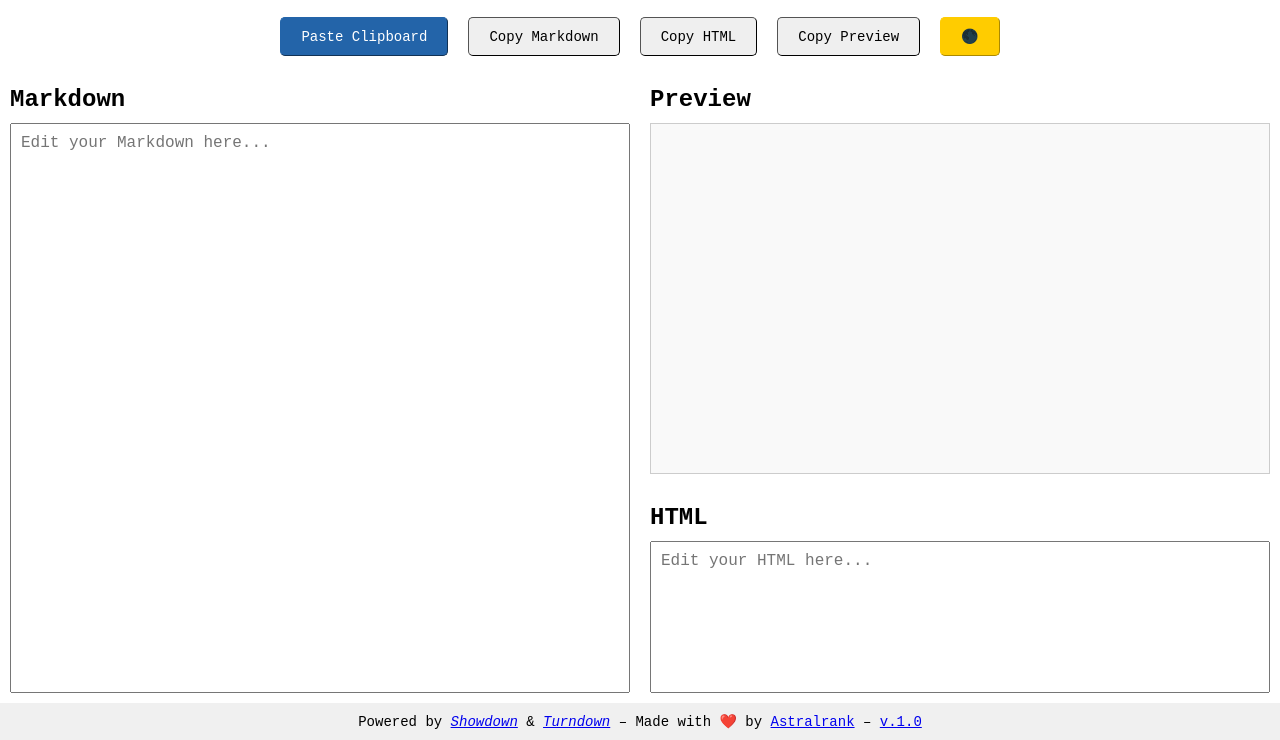
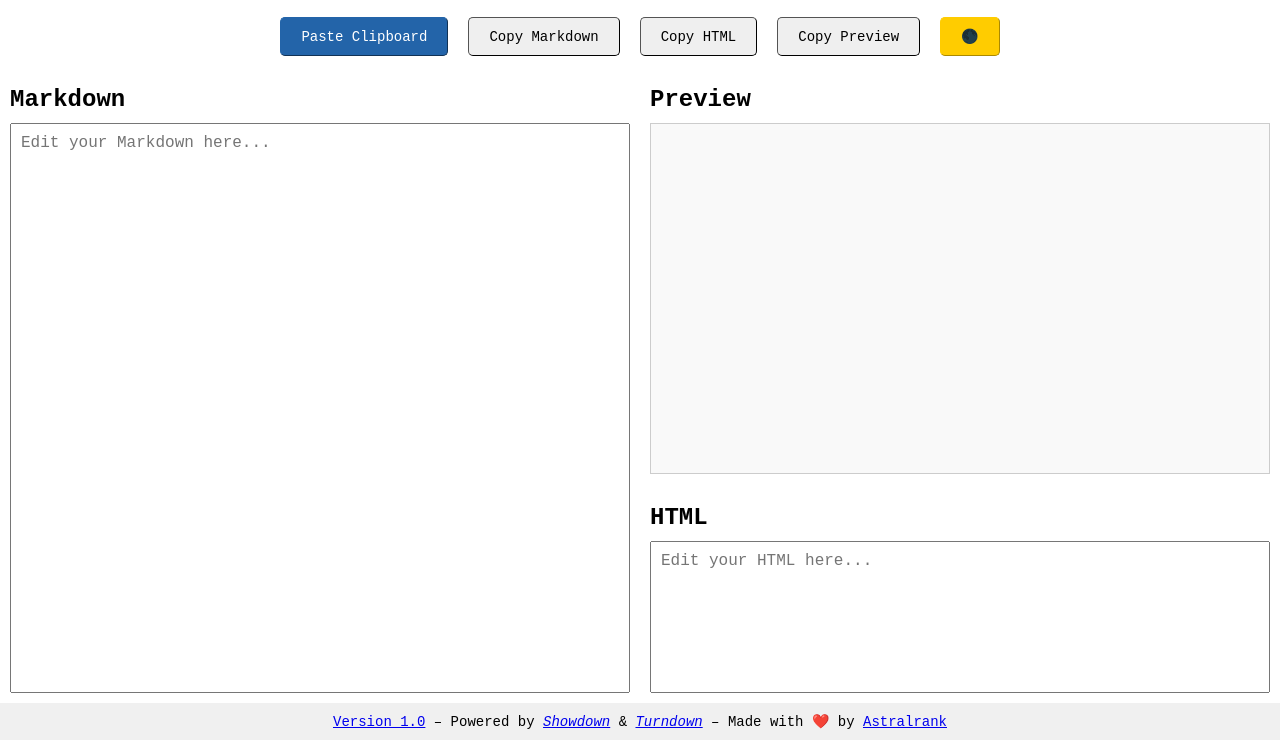
Before and after one commit to mxcrml/markdown-html-editor, a plain HTML site: page index.html in a window 1280 px wide. Shown: the part 60-800 px from the top of the page. Drawn offline with nearby package versions, Linux system fonts and the light colour scheme; a script that the page names is missing.

Commit message:
Update index.html

```diff
--- a/index.html
+++ b/index.html
@@ -37,7 +37,7 @@
     </div>
   </div>
   <div class="footer">
-    Powered by <em><a href="https://github.com/thecodrr/showdown" target="_blank">Showdown</a></em> & <em><a href="https://github.com/mixmark-io/turndown" target="_blank">Turndown</a></em> – Made with ❤️ by <a href="https://astralrank.com" target="_blank">Astralrank</a> – <a href="https://github.com/mxcrml/markdown-html-editor" target="_blank">v.1.0</a>
+    <a href="https://github.com/mxcrml/markdown-html-editor" target="_blank">Version 1.0</a> – Powered by <em><a href="https://github.com/thecodrr/showdown" target="_blank">Showdown</a></em> & <em><a href="https://github.com/mixmark-io/turndown" target="_blank">Turndown</a></em> – Made with ❤️ by <a href="https://astralrank.com" target="_blank">Astralrank</a>
   </div>
 </body>
 </html>
```
